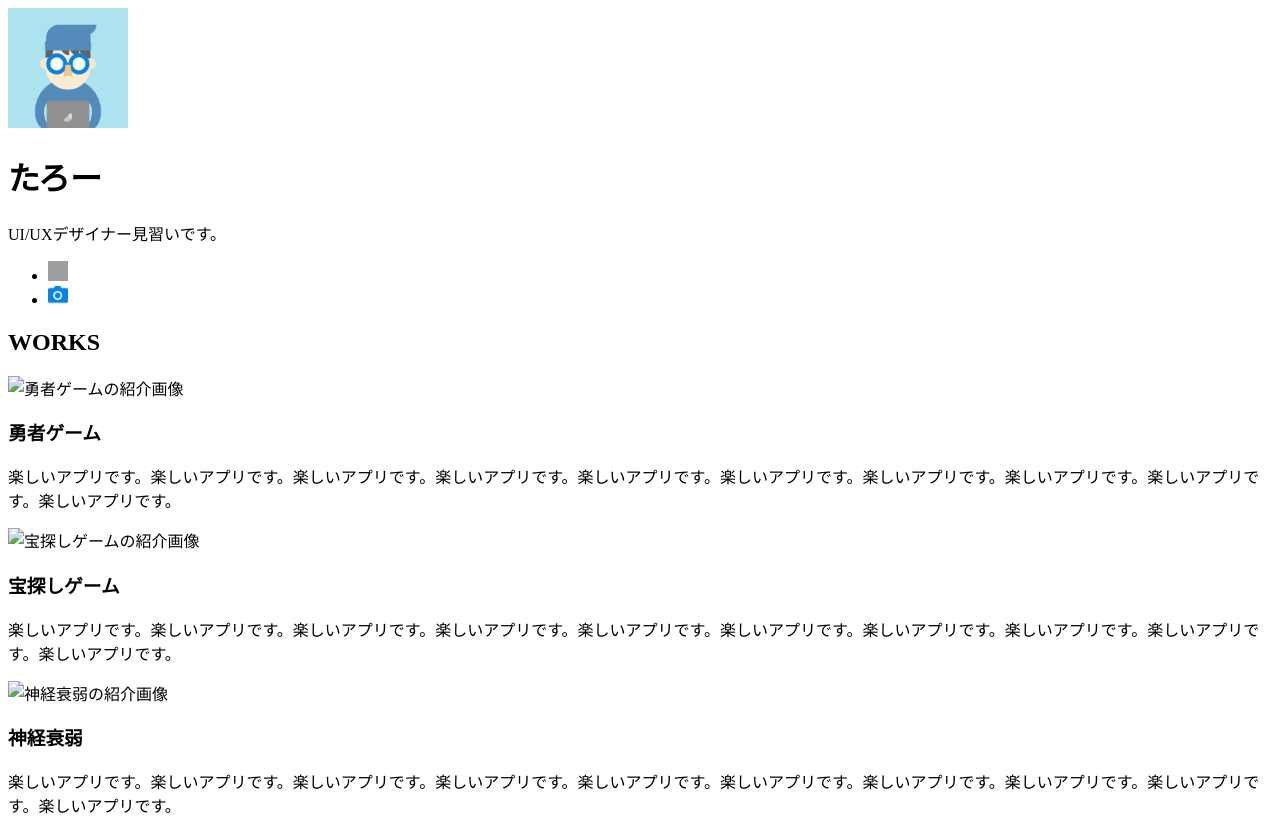
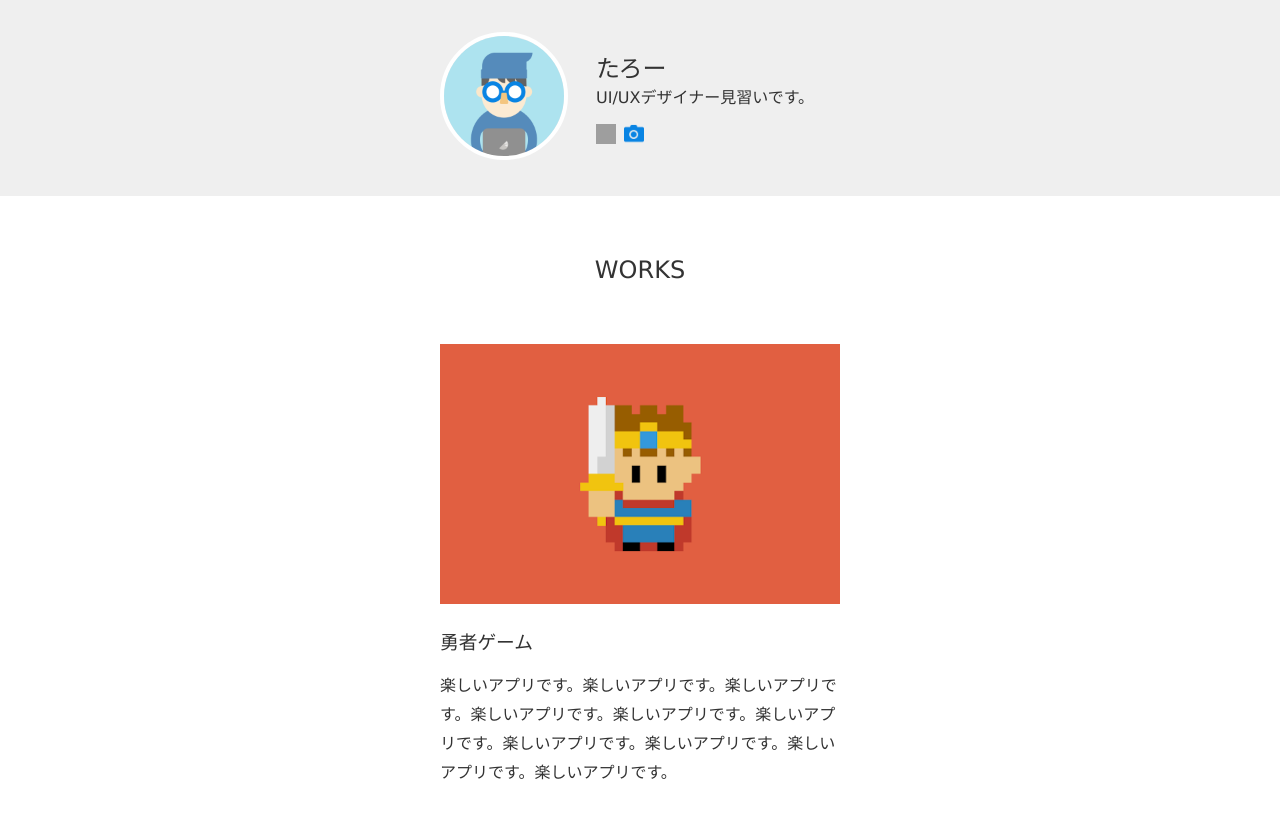
Before and after one commit to ObaNatsumi/-try, a plain HTML site: page index.html in a window 1280 px wide. Shown: the top 820 px of the page. Drawn offline with Linux system fonts and the light colour scheme; grey boxes are pictures that could not be loaded.

Commit message:
Update index.html

```diff
--- a/index.html
+++ b/index.html
@@ -6,7 +6,7 @@
   <title>たろーのポートフォリオサイト</title>
   <link rel="icon" href="https://raw.githubusercontent.com/ObaNatsumi/-try/master/favicon.ico">
   <meta name="description" content="たろーのポートフォリオサイトです。">
-<link rel="stylesheet" href="styles.css">
+<link rel="stylesheet" href="stylesheet.css">
 
   <!--作品紹介-->
 </head>
@@ -44,20 +44,20 @@
   <section class="works">
     <h1>WORKS</h1>
     <section>
-      <img src="img/work1.png" width="400" height="260" alt="勇者ゲームの紹介画像">
+      <img src="https://raw.githubusercontent.com/ObaNatsumi/-try/master/work1.png" width="400" height="260" alt="勇者ゲームの紹介画像">
       <h1>勇者ゲーム</h1>
       <p>楽しいアプリです。楽しいアプリです。楽しいアプリです。楽しいアプリです。楽しいアプリです。楽しいアプリです。楽しいアプリです。楽しいアプリです。楽しいアプリです。楽しいアプリです。</p>
     </section>
 
     <section>
-      <img src="img/work2.png" width="400" height="260" alt="宝探しゲームの紹介画像">
+      <img src="https://raw.githubusercontent.com/ObaNatsumi/-try/master/work2.png" width="400" height="260" alt="宝探しゲームの紹介画像">
 
       <h1>宝探しゲーム</h1>
       <p>楽しいアプリです。楽しいアプリです。楽しいアプリです。楽しいアプリです。楽しいアプリです。楽しいアプリです。楽しいアプリです。楽しいアプリです。楽しいアプリです。楽しいアプリです。</p>
     </section>
 
     <section>
-      <img src="img/work3.png" width="400" height="260" alt="神経衰弱の紹介画像">
+      <img src="https://raw.githubusercontent.com/ObaNatsumi/-try/master/work3.png" width="400" height="260" alt="神経衰弱の紹介画像">
 
       <h1>神経衰弱</h1>
       <p>楽しいアプリです。楽しいアプリです。楽しいアプリです。楽しいアプリです。楽しいアプリです。楽しいアプリです。楽しいアプリです。楽しいアプリです。楽しいアプリです。楽しいアプリです。</p>
```
